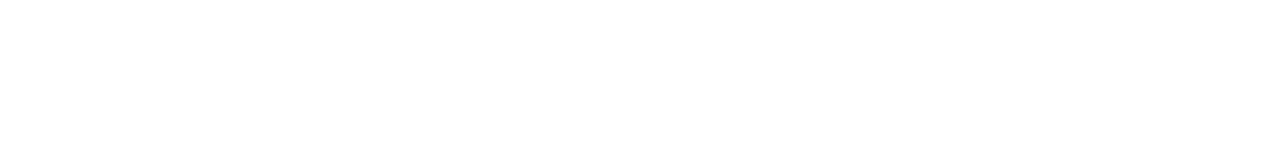
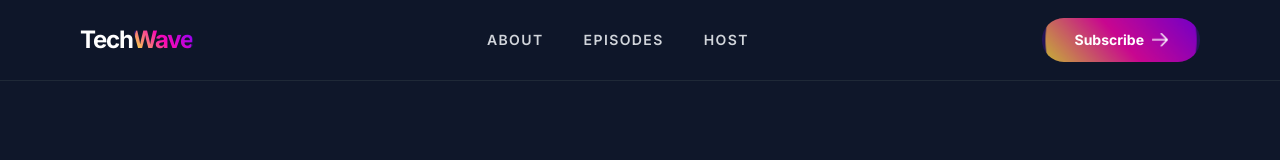
Before and after one commit to sarifulrana78/TechWave, a plain HTML site: page index.html in a window 1280 px wide. Drawn offline with nearby package versions, Linux system fonts and the light colour scheme.

Commit message:
Navbar completed with mobile menu animation

```diff
--- a/index.html
+++ b/index.html
@@ -6,8 +6,70 @@
     <title>TechWave</title>
       <script src="https://cdn.tailwindcss.com"></script>
     <link href="https://fonts.googleapis.com/css2?family=Inter:wght@300;400;600;700&display=swap" rel="stylesheet">
+    <style>
+         body { font-family: 'Inter', sans-serif; scroll-behavior: smooth; }
+    </style>
 </head>
 <body>
+    <body class="bg-[#0f172a] text-white overflow-x-hidden">
+
+    <nav class="sticky top-0 z-50 bg-[#0f172a]/90 backdrop-blur-lg border-b border-gray-800 w-full">
+    <div class="w-full px-6 md:px-20 h-20 flex items-center justify-between">
+        <div class="flex items-center gap-2">
+            <span class="text-2xl font-black tracking-tighter flex items-center">
+                <span class="text-white">Tech</span>
+                <span style="background-image: url('/assets/hero-circle.png');
+                             background-size: cover;
+                             background-position: center;
+                             -webkit-background-clip: text;
+                             -webkit-text-fill-color: transparent;">
+                    Wave
+                </span>
+            </span>
+        </div>
+
+        <div class="hidden lg:flex items-center gap-10 text-gray-300 font-semibold text-sm uppercase tracking-widest">
+            <a href="#about" class="hover:text-white transition-colors duration-300">About</a>
+            <a href="#episodes" class="hover:text-white transition-colors duration-300">Episodes</a>
+            <a href="#host" class="hover:text-white transition-colors duration-300">Host</a>
+        </div>
+
+        <div class="flex items-center gap-4">
+            <div class="hidden lg:block">
+                <button style="background-image: url(/assets/hero-circle.png); background-size: cover; background-position: center;"
+                        class="relative px-8 py-3 rounded-full font-bold text-sm text-white flex items-center gap-2 overflow-hidden group hover:scale-105 transition-all duration-300">
+                    <span class="absolute inset-0 bg-black/20 group-hover:bg-transparent transition-colors"></span>
+                    <span class="relative z-10 flex items-center gap-2">
+                        Subscribe
+                        <img src="/assets/arrow.png" class="w-4 h-4 object-contain" alt="icon">
+                    </span>
+                </button>
+            </div>
+
+            <label for="menu-toggle" class="lg:hidden cursor-pointer p-2">
+                <img src="assets/hamburger-menu.png" class="w-8 h-8 object-contain" alt="Menu">
+            </label>
+        </div>
+    </div>
+
+    <input type="checkbox" id="menu-toggle" class="hidden">
+
+    <div id="mobile-menu" class="hidden lg:hidden bg-[#1e293b] border-b border-gray-800 p-6">
+        <div class="flex flex-col gap-6 text-gray-300 font-semibold text-sm capitalize tracking-widest mb-6">
+            <a href="#about" class="hover:text-white transition-colors">About</a>
+            <a href="#episodes" class="hover:text-white transition-colors">Episodes</a>
+            <a href="#host" class="hover:text-white transition-colors">Host</a>
+        </div>
+        <button style="background-image: url(/assets/hero-circle.png); background-size: cover; background-position: center;"
+        class="relative px-10 py-4 rounded-full font-bold text-sm text-white flex items-center gap-2 overflow-hidden group hover:scale-105 transition-all duration-300">
+    <span class="absolute inset-0 bg-black/20 group-hover:bg-transparent transition-colors"></span>
+    <span class="relative z-10 flex items-center gap-2">
+        Subscribe
+        <img src="/assets/arrow.png" class="w-4 h-4 object-contain" alt="icon">
+    </span>
+</button>
+    </div>
+</nav>
 
 </body>
 </html>
```
